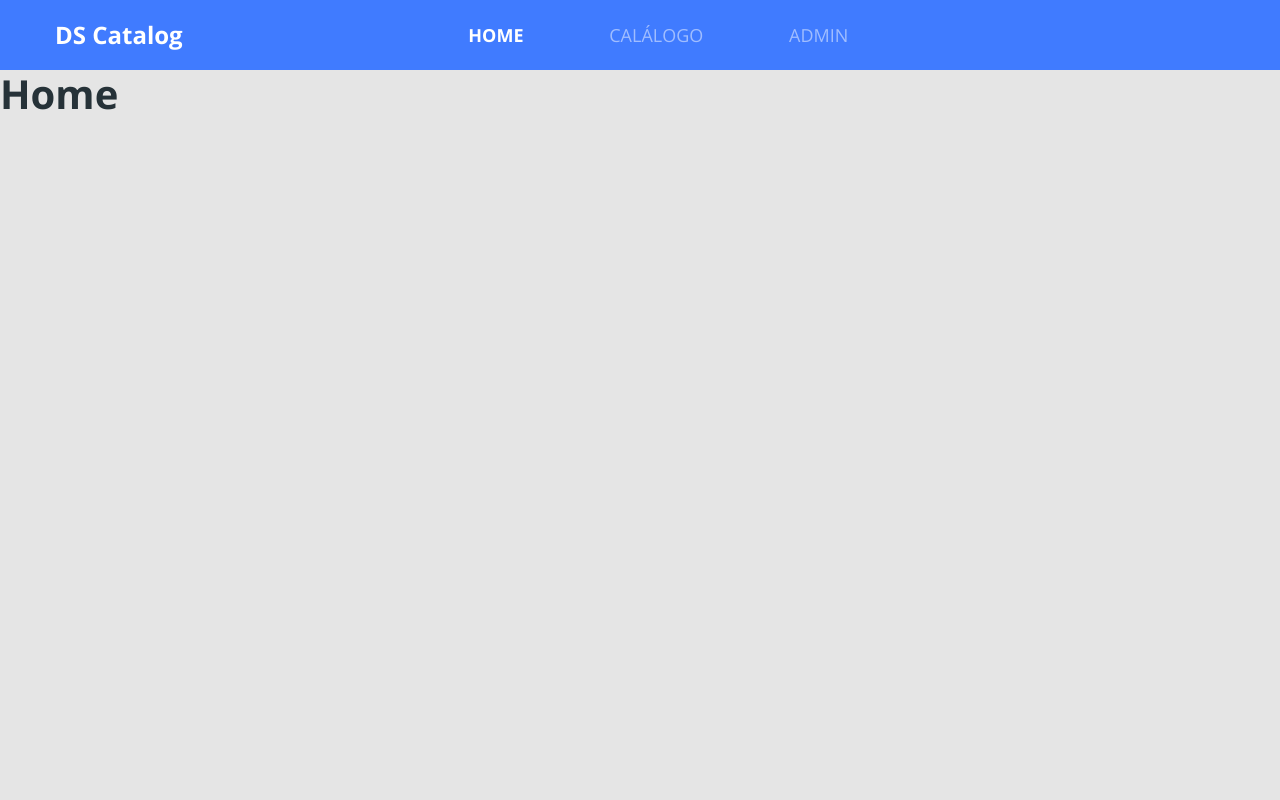
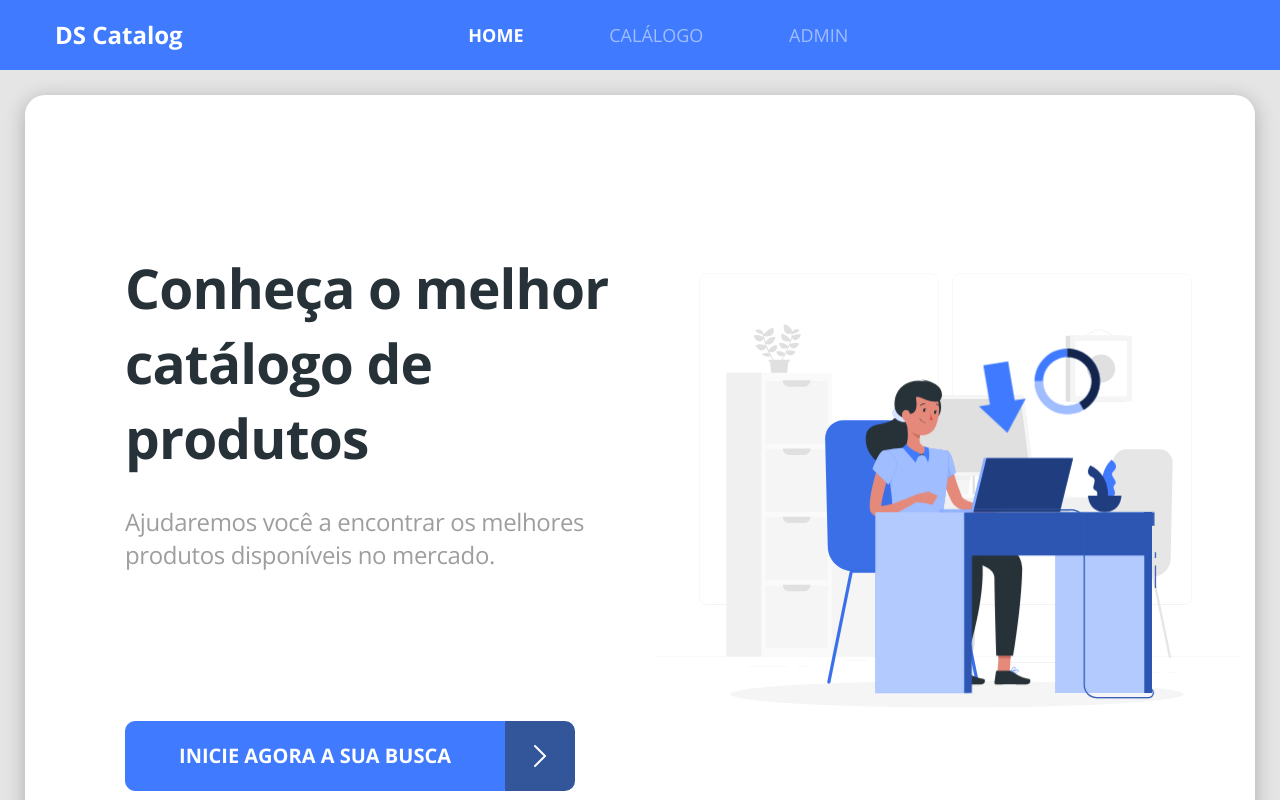
Before and after one commit to FulvioFPimentel/dscatalog-bootcamp-devsuperior, a React (Create React App) app in the folder front-web/: page / in a window 1280 px wide. Shown: the top 800 px of the page. Built offline with nearby package versions, Linux system fonts and the light colour scheme.

Commit message:
Finish home page

```diff
--- /dev/null
+++ b/front-web/src/core/components/ButtonIcon/index.tsx
@@ -0,0 +1,20 @@
+import React from 'react';
+import { ReactComponent as ArrowIcon } from '../../assets/images/arrow.svg'
+import "./styles.scss"
+
+type Props = {
+    text: string;
+}
+
+const ButtonIcon = ({ text }: Props) => (
+    <div className="d-flex">
+        <button className="btn btn-primary btn-icon">
+        <h5>{text}</h5>
+    </button>
+    <div className="btn-icon-content">
+        <ArrowIcon />
+    </div>
+    </div>
+);
+
+export default ButtonIcon;
--- /dev/null
+++ b/front-web/src/core/components/ButtonIcon/styles.scss
@@ -0,0 +1,16 @@
+.btn-icon{
+    height: 70px;
+    width: 380px ;
+    border-radius: 10px 0 0 10px;
+    text-transform: uppercase;
+}
+
+.btn-icon-content{
+    background-color: #33569b;
+    width: 70px;
+    border-radius: 0px 10px 10px 0px;
+    display: flex;
+    align-items: center;
+    justify-content: center;
+
+}
--- a/front-web/src/pages/Home/index.tsx
+++ b/front-web/src/pages/Home/index.tsx
@@ -1,8 +1,25 @@
 import React from 'react';
+import { ReactComponent as MainImage } from '../../core/assets/images/main-image.svg'
+import ButtonIcon from '../../core/components/ButtonIcon';
+import { Link } from 'react-router-dom';
+import "./styles.scss";
 
 const Home = () => (
-    <div>
-        <h1>Home</h1>
+    <div className="home-container">
+        <div className="row home-content">
+            <div className="col-6 home-text">
+                <h1 className="text-title">Conheça o melhor<br /> catálogo de produtos</h1>
+                <p className="text-subtitle">
+                Ajudaremos você a encontrar os melhores<br /> produtos disponíveis no mercado.
+                </p>
+                <Link to="/catalog">
+                    <ButtonIcon text="inicie agora a sua busca"/>
+                </Link>
+            </div>
+            <div className="col-6">
+                <MainImage className="Main-image"/>
+            </div>
+        </div>
     </div>
 );
 
--- /dev/null
+++ b/front-web/src/pages/Home/styles.scss
@@ -0,0 +1,37 @@
+.home-container {
+    margin-top: 25px;
+    padding-left: 40px;
+    padding-right: 40px;
+}
+
+.home-content{
+    background-color: #fff;
+    box-shadow: 0px 4px 20px rgba(0, 0, 0, 0.25);
+    border-radius: 20px;
+    padding-top: 155px;
+    padding-bottom: 150px;
+    margin-bottom: 25px;
+}
+
+.text-title {
+    font-size: 55px;
+    line-height: 75px;
+    letter-spacing: -0.015em;
+}
+
+.text-subtitle {
+    font-size: 24px;
+    line-height: 33px;
+    letter-spacing: -0.015em;
+    color: #9E9E9E;
+    margin-top: 30px;
+    margin-bottom: 150px;
+}
+
+.home-text{
+    padding-left: 100px;
+}
+
+.Main-image{
+    width: 100%;
+}
```
Also changed, not shown: front-web/src/core/assets/images/arrow.svg (added), front-web/src/core/assets/images/main-image.svg (added).
